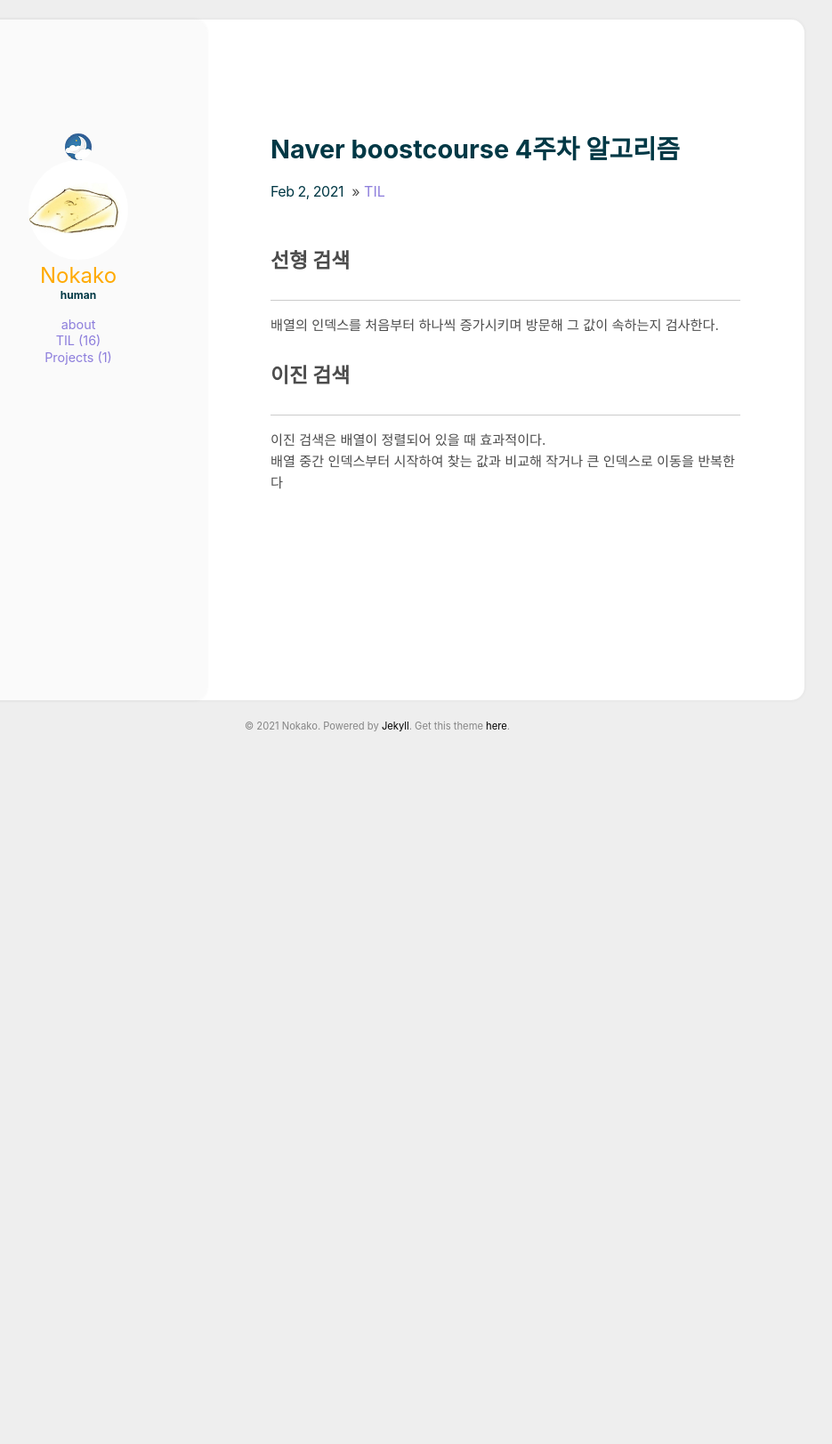
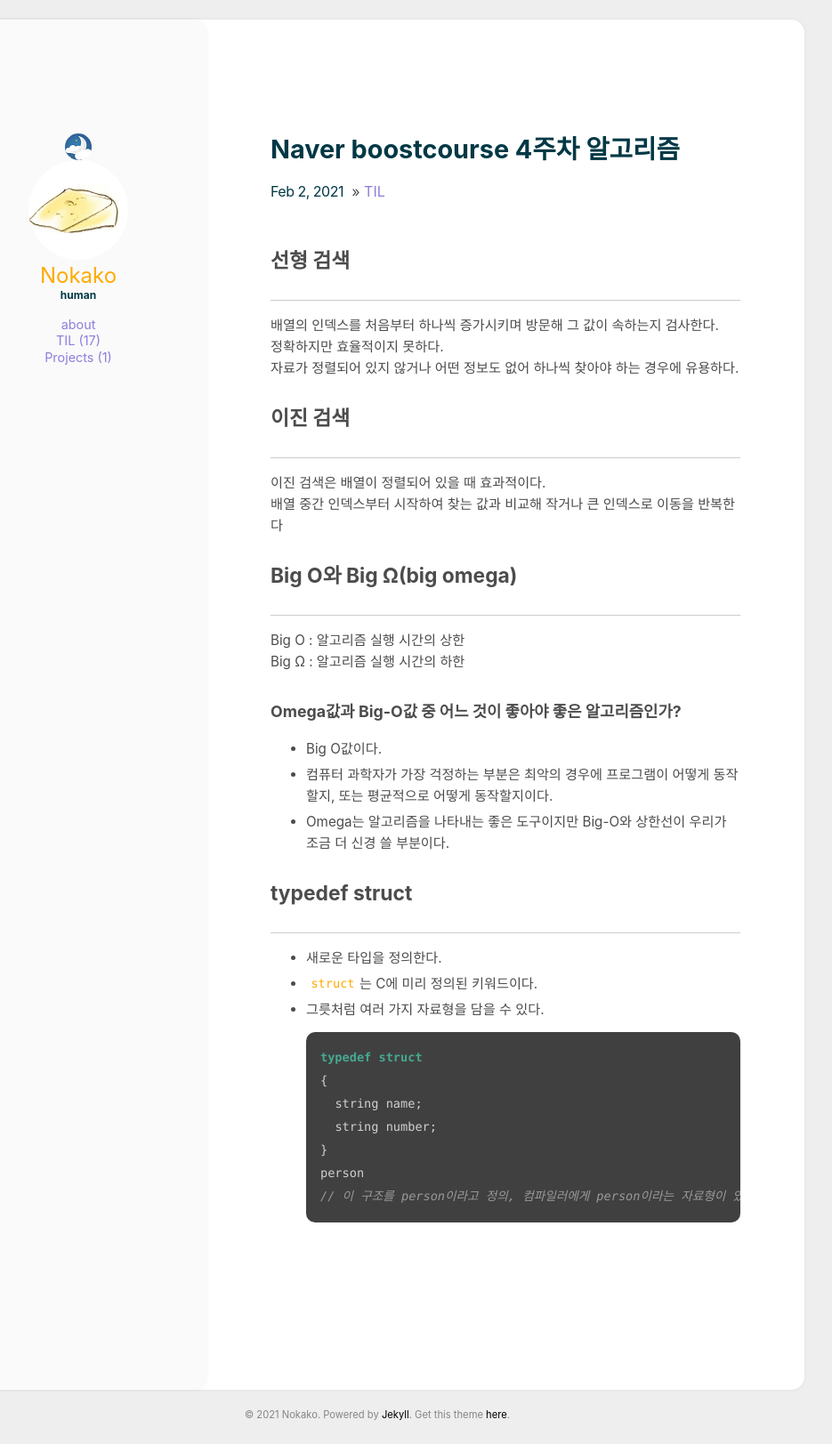
Before and after one commit to Nokako/Nokako.github.io, a Jekyll site: the page built from _posts/2021-02-02-17.md, in a window 1280 px wide. Shown: the whole page at 89% size, without its empty margins (216-1151 px from the left). Built offline with Jekyll 4.4.1, drawn with Linux system fonts in a browser that asks for light colours; before the commit the page ends 922 px from its top, so only the background shows below that.

Commit message:
TIL작성

````diff
--- a/_posts/2021-02-02-17.md
+++ b/_posts/2021-02-02-17.md
@@ -7,8 +7,35 @@ comments: true
 ## 선형 검색
 ---
 배열의 인덱스를 처음부터 하나씩 증가시키며 방문해 그 값이 속하는지 검사한다.
+정확하지만 효율적이지 못하다.
+자료가 정렬되어 있지 않거나 어떤 정보도 없어 하나씩 찾아야 하는 경우에 유용하다.
 
 ## 이진 검색
 ---
 이진 검색은 배열이 정렬되어 있을 때 효과적이다.
 배열 중간 인덱스부터 시작하여 찾는 값과 비교해 작거나 큰 인덱스로 이동을 반복한다
+
+## Big O와 Big Ω(big omega)
+---
+Big O : 알고리즘 실행 시간의 상한
+Big Ω : 알고리즘 실행 시간의 하한
+
+### Omega값과 Big-O값 중 어느 것이 좋아야 좋은 알고리즘인가?
+- Big O값이다.
+- 컴퓨터 과학자가 가장 걱정하는 부분은 최악의 경우에 프로그램이 어떻게 동작할지, 또는 평균적으로 어떻게 동작할지이다.
+- Omega는 알고리즘을 나타내는 좋은 도구이지만 Big-O와 상한선이 우리가 조금 더 신경 쓸 부분이다.
+
+## typedef struct
+---
+- 새로운 타입을 정의한다.
+- `struct`는 C에 미리 정의된 키워드이다.
+- 그릇처럼 여러 가지 자료형을 담을 수 있다.
+```c
+typedef struct
+{
+    string name;
+    string number;
+}
+person
+// 이 구조를 person이라고 정의, 컴파일러에게 person이라는 자료형이 있다고 알려준다.
+```
````
Also changed, not shown: _posts/2021-02-03-18.md (added, +11 -0 lines).
